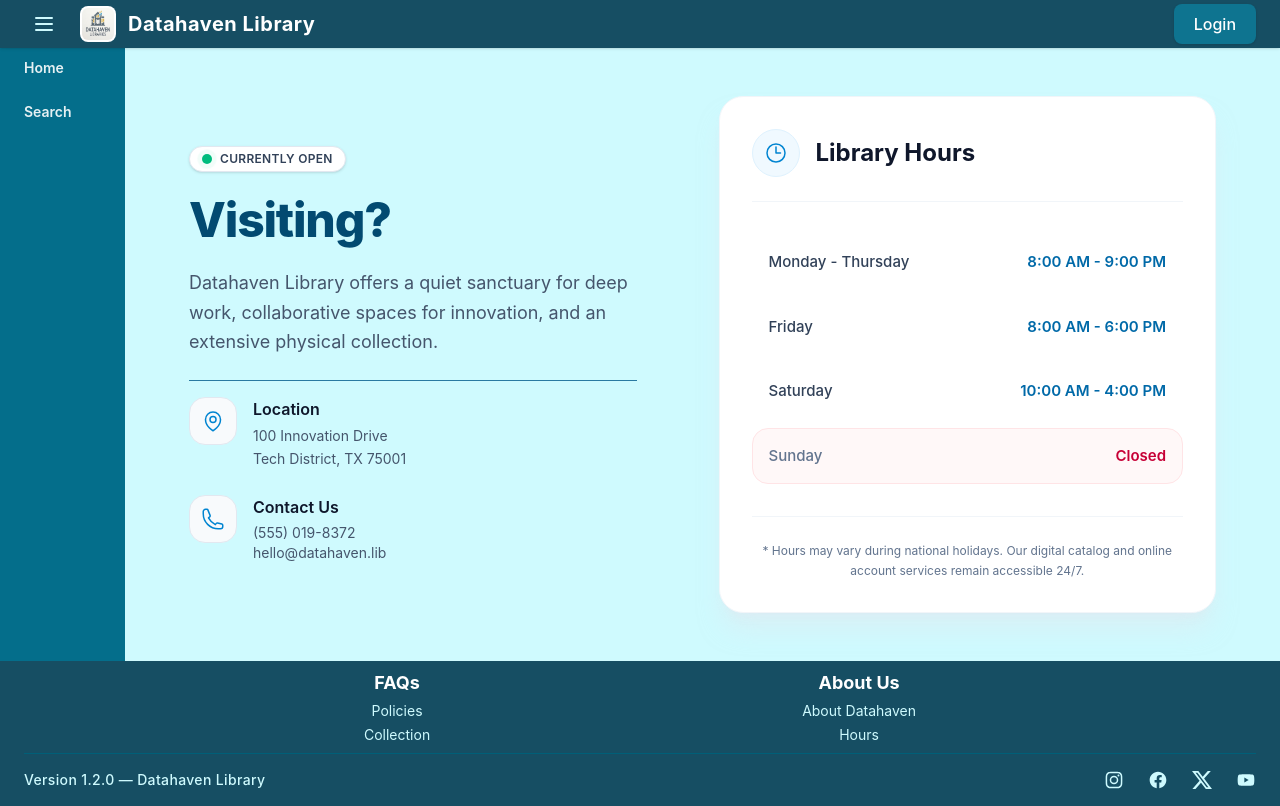
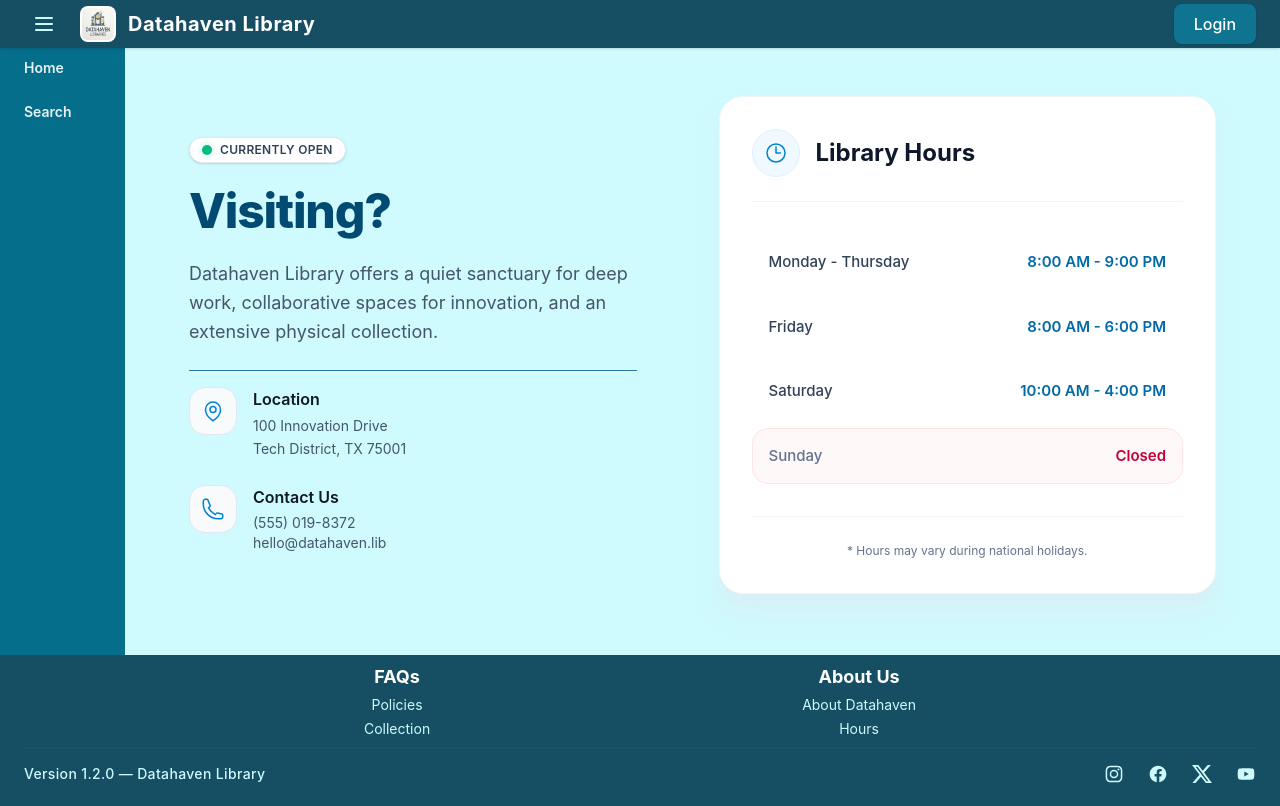
Before and after one commit to devpatel26/Library-Database, a React (Vite) app in the folder react/: page /hours in a window 1280 px wide. Built offline with nearby package versions, Linux system fonts and the light colour scheme; no server answers.

Commit message:
Wording change.

```diff
--- a/react/src/pages/LibraryHours.jsx
+++ b/react/src/pages/LibraryHours.jsx
@@ -162,8 +162,7 @@ const LibraryHours = () => {
 
             <div className="mt-8 pt-6 border-t border-slate-100">
               <p className="text-xs text-slate-500 leading-relaxed text-center">
-                * Hours may vary during national holidays. Our digital catalog
-                and online account services remain accessible 24/7.
+                * Hours may vary during national holidays.
               </p>
             </div>
           </div>
```
